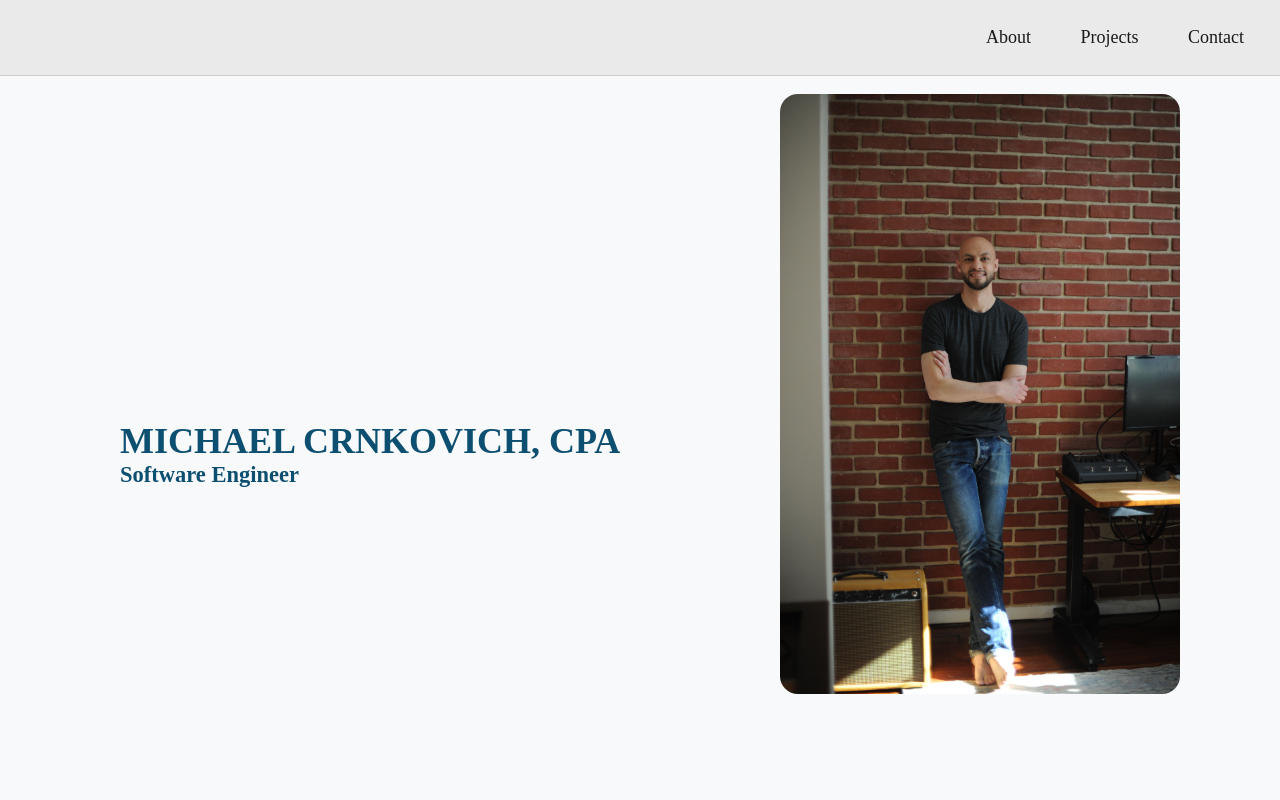
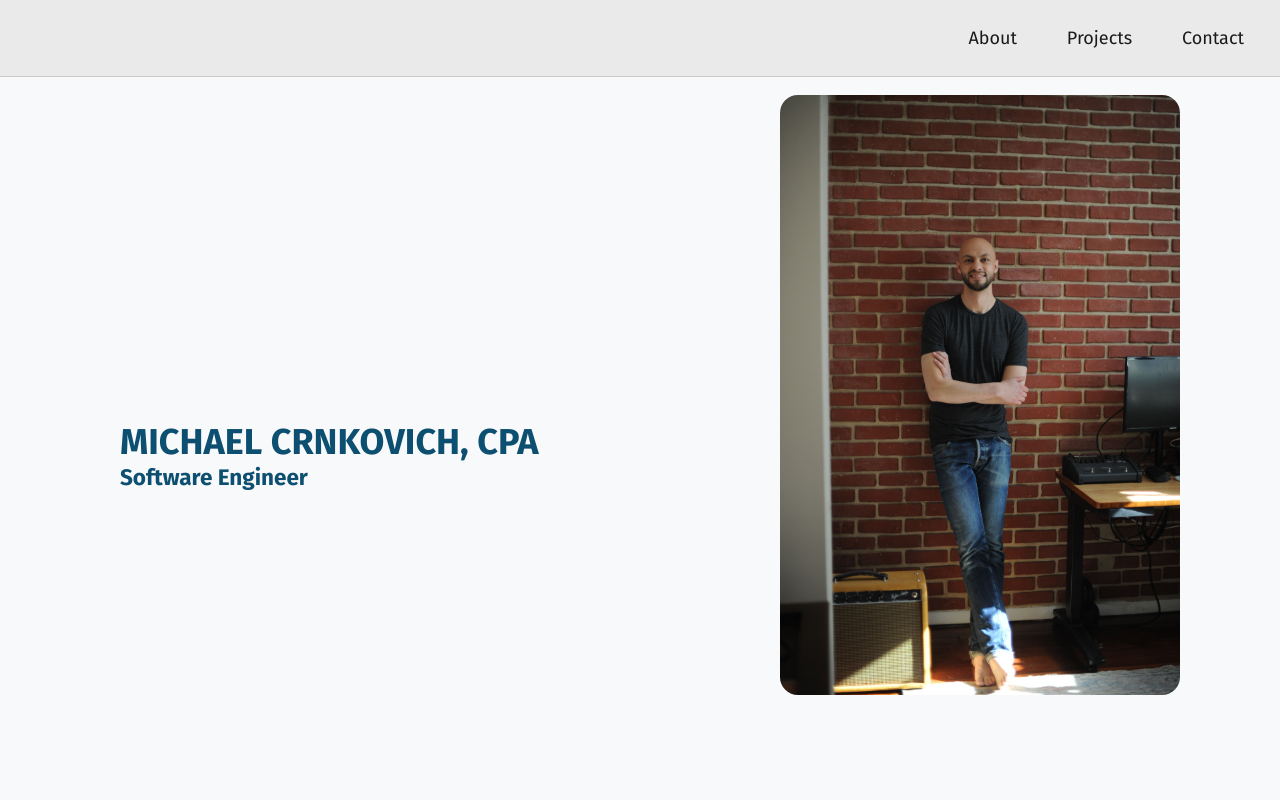
Before and after one commit to mrcrnkovich/website, a plain HTML site: page index.html in a window 1280 px wide. Shown: the top 800 px of the page. Drawn offline with Linux system fonts and the light colour scheme.

Commit message:
add favicon & fonts

```diff
--- a/index.html
+++ b/index.html
@@ -5,6 +5,11 @@
   <meta name="viewport" content="width=device-width, initial-scale=1.0, user-scalable=yes" />
   <title>Michael Crnkovich</title>
   <link rel="stylesheet" href="stylesheet.css">
+  <link rel="preconnect" href="https://fonts.googleapis.com">
+  <link rel="preconnect" href="https://fonts.gstatic.com" crossorigin>
+  <link
+  href="https://fonts.googleapis.com/css2?family=Fira+Sans:ital,wght@0,200;0,300;0,400;0,500;0,600;0,700;1,200;1,300;1,400;1,600&display=swap"
+  rel="stylesheet">
   <script src="https://kit.fontawesome.com/3f5b395cb9.js" crossorigin="anonymous"></script>
 </head>
 <body>
--- a/stylesheet.css
+++ b/stylesheet.css
@@ -7,6 +7,7 @@
 }
 html {
     font-size: 18px;
+    font-family: 'Fira Sans', sans-serif;
 }
 body {
     margin: 0 auto;
```
Also changed, not shown: favicon-32x32.png (added).
